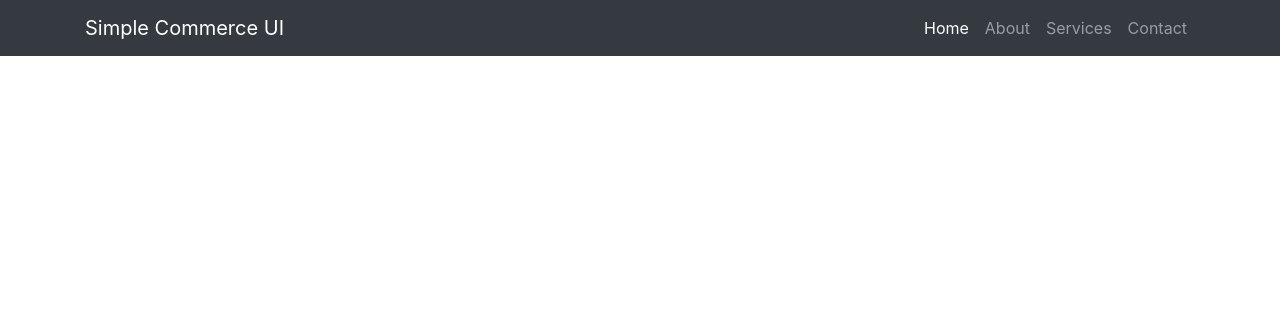
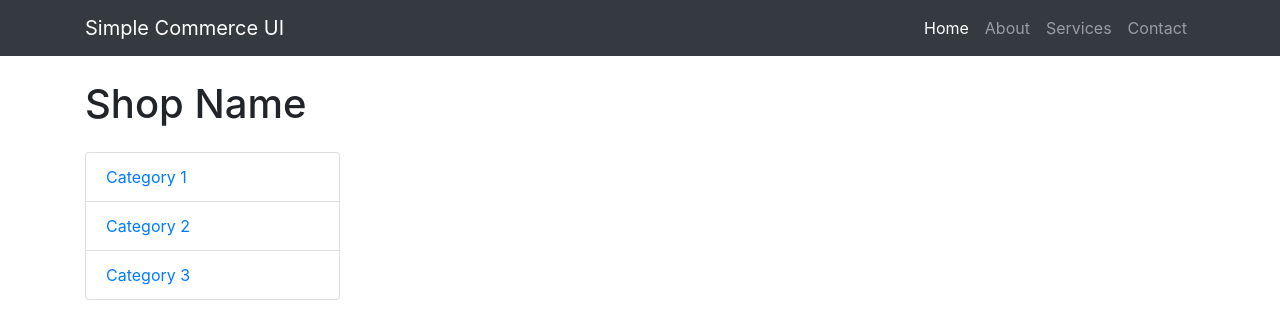
Before and after one commit to Kydroid/SimpleCommerce, a React (Create React App) app in the folder simple-commerce-ui/: page / in a window 1280 px wide. Shown: the top 336 px of the page. Built offline with nearby package versions, Linux system fonts and the light colour scheme.

Commit message:
Prepare template demo - Add component category-menu demo static

```diff
--- a/simple-commerce-ui/src/App.tsx
+++ b/simple-commerce-ui/src/App.tsx
@@ -1,12 +1,19 @@
 import React from 'react';
 import {Header} from "./components/header/header";
+import {CategoryMenu} from "./components/category/CategoryMenu";
+import './app.css';
 
 function App() {
-  return (
-      <div id="app" className="App container-fluid">
-          <Header/>
-      </div>
-  );
+    return (
+        <div id="app" className="App container-fluid">
+            <Header/>
+            <div className="container">
+                <div className="row">
+                    <CategoryMenu/>
+                </div>
+            </div>
+        </div>
+    );
 }
 
 export default App;
--- /dev/null
+++ b/simple-commerce-ui/src/app.css
@@ -0,0 +1,3 @@
+body {
+    padding-top: 56px;
+}
--- /dev/null
+++ b/simple-commerce-ui/src/components/category/CategoryMenu.tsx
@@ -0,0 +1,17 @@
+import React from "react";
+
+export class CategoryMenu extends React.Component<any, any> {
+    render() {
+        return (
+            <aside id="category-menu" className="col-lg-3">
+                <h1 className="my-4">Shop Name</h1>
+                <div className="list-group">
+                    <a href="#" className="list-group-item">Category 1</a>
+                    <a href="#" className="list-group-item">Category 2</a>
+                    <a href="#" className="list-group-item">Category 3</a>
+                </div>
+            </aside>
+        );
+    }
+
+}
```
